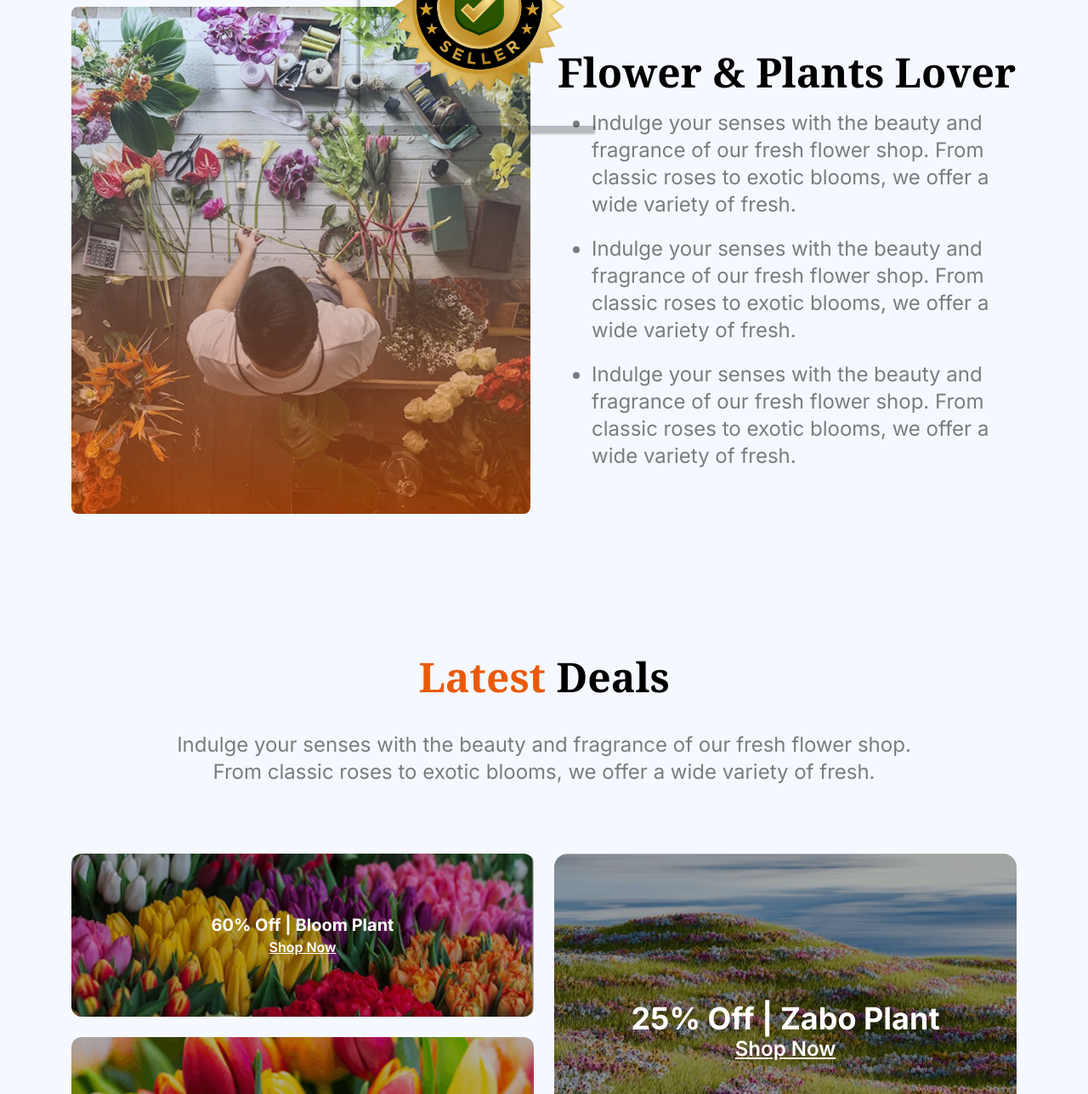
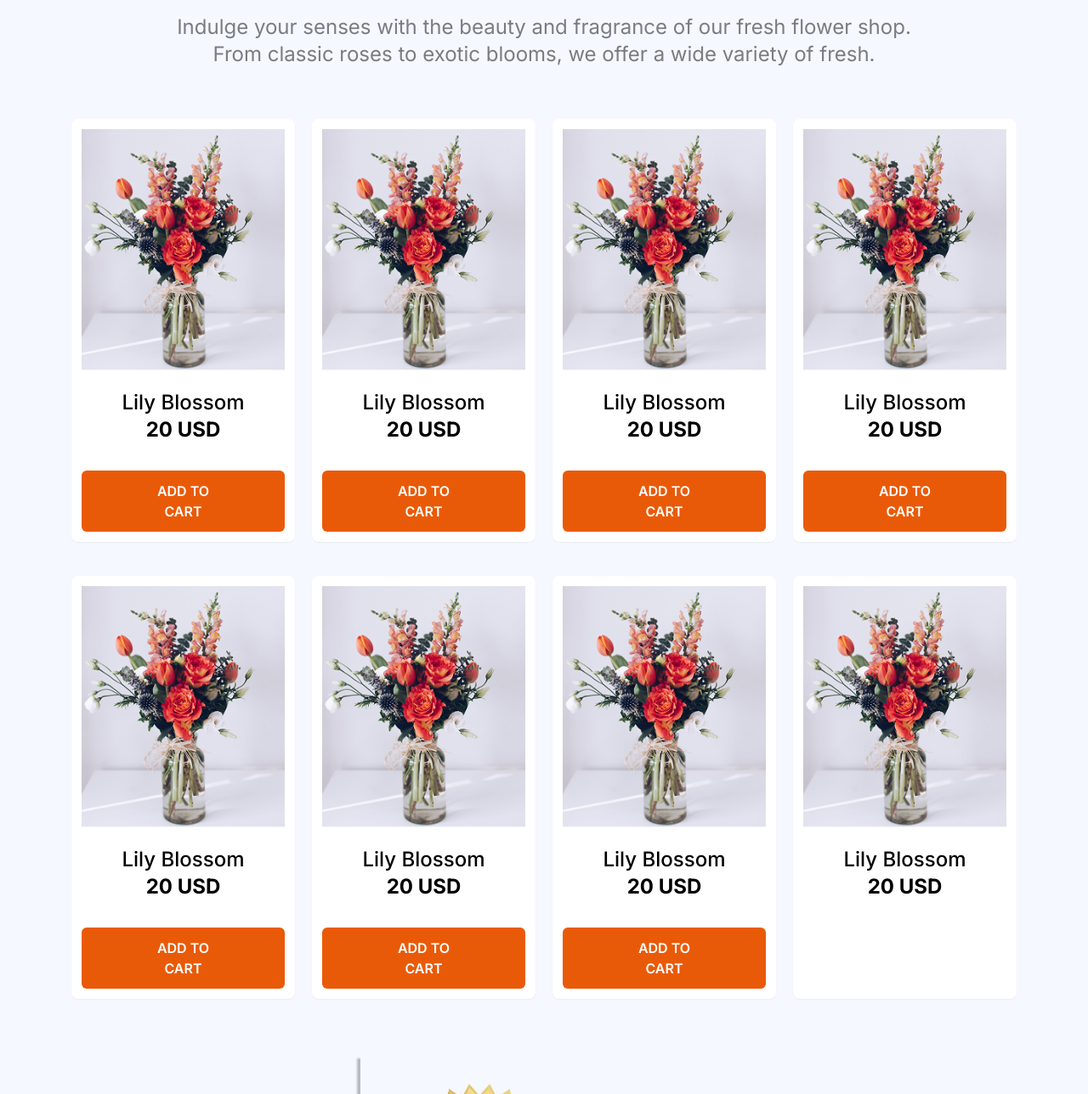
Before and after one commit to azizur-dev/Flower-Market, a plain HTML site: page index.html in a window 1280 px wide. Shown: the part 735-2023 px from the top of the page at 85% size. Drawn offline with nearby package versions, Linux system fonts and the light colour scheme.

Commit message:
problemns  card grids

```diff
--- a/index.html
+++ b/index.html
@@ -65,7 +65,62 @@
     <!-- header part end -->
 
     <!-- main part start -->
+    <main>
+        <section class="max-w-6xl mx-auto p-5 mt-12 md:mt-20 text-center">
+            <div class="mb-8 md:mb-10 max-w-4xl mx-auto">
+                <h2 class="text-2xl sm:text-3xl md:text-4xl lg:text-5xl font-bold mb-6 md:mb-10 font-serif"><span class="text-primary">Our</span> Plants</h2>
+                <p class="text-gray-text text-sm sm:text-base md:text-xl lg:text-2xl font-sans">Indulge your senses with the beauty and fragrance of our fresh flower shop. From classic roses to exotic blooms, we offer a wide variety of fresh.</p>
+            </div>
+            <div class="grid grid-cols-2 sm:grid-cols-2 lg:grid-cols-4 gap-4 md:gap-5">
+                <!-- Plant cards - 4 on desktop, 2 on tablet, 1 on mobile -->
+                <div class="text-center mt-3 md:mt-5 p-3 bg-white rounded-lg shadow-sm">
+                    <img class="w-full" src="assets/sample-flower-image.png" alt="Lily Blossom">
+                    <p class="mt-3 md:mt-5 text-lg sm:text-xl md:text-2xl font-medium font-sans">Lily Blossom</p>
+                    <p class="font-bold text-lg sm:text-xl md:text-2xl mb-4 md:mb-8 font-sans">20 USD</p>
+                    <a href="#" class="bg-primary py-2 md:py-3 px-6 md:px-10 lg:px-20 font-semibold text-white inline-block rounded-md text-sm md:text-base">ADD TO CART</a>
+                </div>
+                <div class="text-center mt-3 md:mt-5 p-3 bg-white rounded-lg shadow-sm">
+                    <img class="w-full" src="assets/sample-flower-image.png" alt="Lily Blossom">
+                    <p class="mt-3 md:mt-5 text-lg sm:text-xl md:text-2xl font-medium font-sans">Lily Blossom</p>
+                    <p class="font-bold text-lg sm:text-xl md:text-2xl mb-4 md:mb-8 font-sans">20 USD</p>
+                    <a href="#" class="bg-primary py-2 md:py-3 px-6 md:px-10 lg:px-20 font-semibold text-white inline-block rounded-md text-sm md:text-base">ADD TO CART</a>
+                </div>
+                <div class="text-center mt-3 md:mt-5 p-3 bg-white rounded-lg shadow-sm">
+                    <img class="w-full" src="assets/sample-flower-image.png" alt="Lily Blossom">
+                    <p class="mt-3 md:mt-5 text-lg sm:text-xl md:text-2xl font-medium font-sans">Lily Blossom</p>
+                    <p class="font-bold text-lg sm:text-xl md:text-2xl mb-4 md:mb-8 font-sans">20 USD</p>
+                    <a href="#" class="bg-primary py-2 md:py-3 px-6 md:px-10 lg:px-20 font-semibold text-white inline-block rounded-md text-sm md:text-base">ADD TO CART</a>
+                </div>
+                <div class="text-center mt-3 md:mt-5 p-3 bg-white rounded-lg shadow-sm">
+                    <img class="w-full" src="assets/sample-flower-image.png" alt="Lily Blossom">
+                    <p class="mt-3 md:mt-5 text-lg sm:text-xl md:text-2xl font-medium font-sans">Lily Blossom</p>
+                    <p class="font-bold text-lg sm:text-xl md:text-2xl mb-4 md:mb-8 font-sans">20 USD</p>
+                    <a href="#" class="bg-primary py-2 md:py-3 px-6 md:px-10 lg:px-20 font-semibold text-white inline-block rounded-md text-sm md:text-base">ADD TO CART</a>
+                </div>
+                <div class="text-center mt-3 md:mt-5 p-3 bg-white rounded-lg shadow-sm">
+                    <img class="w-full" src="assets/sample-flower-image.png" alt="Lily Blossom">
+                    <p class="mt-3 md:mt-5 text-lg sm:text-xl md:text-2xl font-medium font-sans">Lily Blossom</p>
+                    <p class="font-bold text-lg sm:text-xl md:text-2xl mb-4 md:mb-8 font-sans">20 USD</p>
+                    <a href="#" class="bg-primary py-2 md:py-3 px-6 md:px-10 lg:px-20 font-semibold text-white inline-block rounded-md text-sm md:text-base">ADD TO CART</a>
+                </div>
+                <div class="text-center mt-3 md:mt-5 p-3 bg-white rounded-lg shadow-sm">
+                    <img class="w-full" src="assets/sample-flower-image.png" alt="Lily Blossom">
+                    <p class="mt-3 md:mt-5 text-lg sm:text-xl md:text-2xl font-medium font-sans">Lily Blossom</p>
+                    <p class="font-bold text-lg sm:text-xl md:text-2xl mb-4 md:mb-8 font-sans">20 USD</p>
+                    <a href="#" class="bg-primary py-2 md:py-3 px-6 md:px-10 lg:px-20 font-semibold text-white inline-block rounded-md text-sm md:text-base">ADD TO CART</a>
+                </div>
+                <div class="text-center mt-3 md:mt-5 p-3 bg-white rounded-lg shadow-sm">
+                    <img class="w-full" src="assets/sample-flower-image.png" alt="Lily Blossom">
+                    <p class="mt-3 md:mt-5 text-lg sm:text-xl md:text-2xl font-medium font-sans">Lily Blossom</p>
+                    <p class="font-bold text-lg sm:text-xl md:text-2xl mb-4 md:mb-8 font-sans">20 USD</p>
+                    <a href="#" class="bg-primary py-2 md:py-3 px-6 md:px-10 lg:px-20 font-semibold text-white inline-block rounded-md text-sm md:text-base">ADD TO CART</a>
+                </div>
+                <div class="text-center mt-3 md:mt-5 p-3 bg-white rounded-lg shadow-sm">
+                    <img class="w-full" src="assets/sample-flower-image.png" alt="Lily Blossom">
+                    <p class="mt-3 md:mt-5 text-lg sm:text-xl md:text-2xl font-medium font-sans">Lily Blossom</p>
+                    <p class="font-bold text-lg sm:text-xl md:text-2xl mb-4 md:mb-8 font-sans">20 USD</p>
 
+        </section>
 
         <section class="mt-20 md:mt-40">
             <div class="max-w-6xl mx-auto p-5 flex flex-col md:flex-row justify-between items-center gap-8 lg:gap-15">
```
